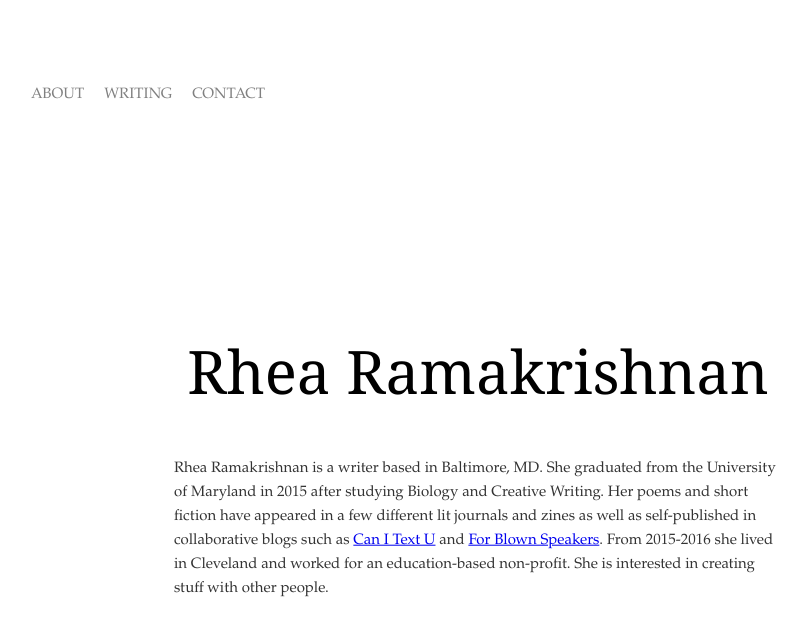
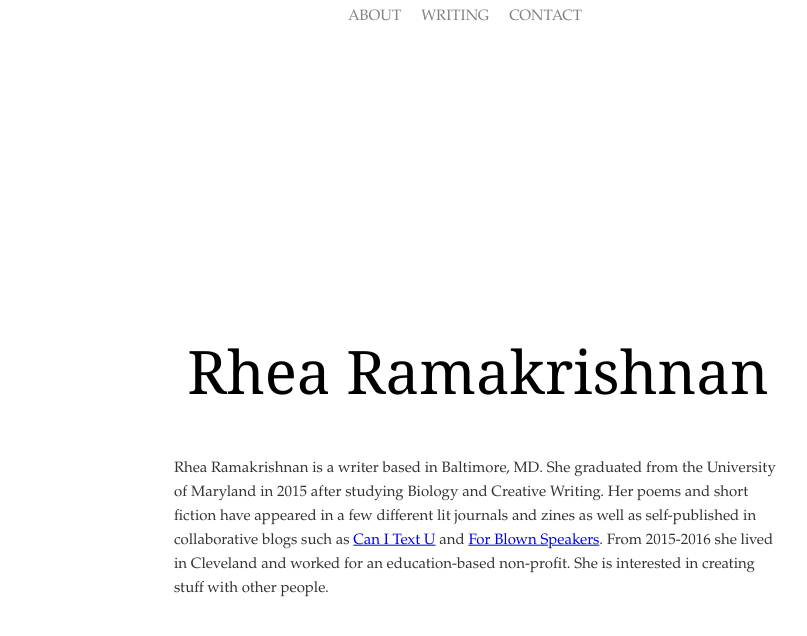
Before and after one commit to reram/reram.github.io, a Jekyll site: the page built from index.html, in a window 1280 px wide. Shown: the top 636 px of the page, without its empty margins (162-969 px from the left). Built offline with Jekyll 4.4.1, drawn with Linux system fonts in a browser that asks for light colours.

Commit message:
Update page.html

```diff
--- a/_layouts/page.html
+++ b/_layouts/page.html
@@ -37,8 +37,8 @@
     overflow: hidden;
     top: 0;
     width: 100%;
-    position: relative;
-    left: 175px;
+    position: fixed;
+    left: 500px;
     font: 400 15px/1.6 'Ledger', Garamond, Georgia, serif;
 }
 
```
